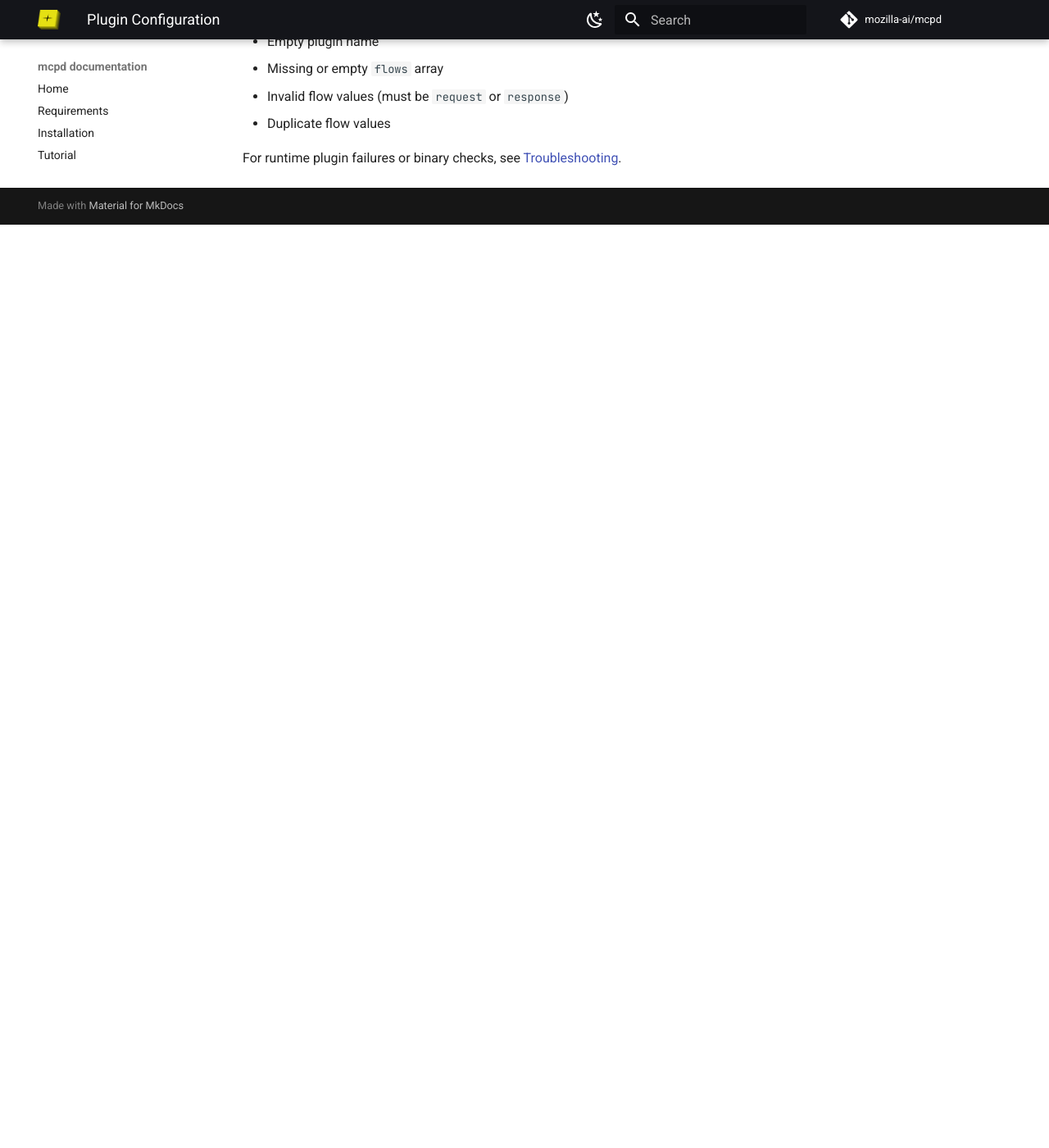
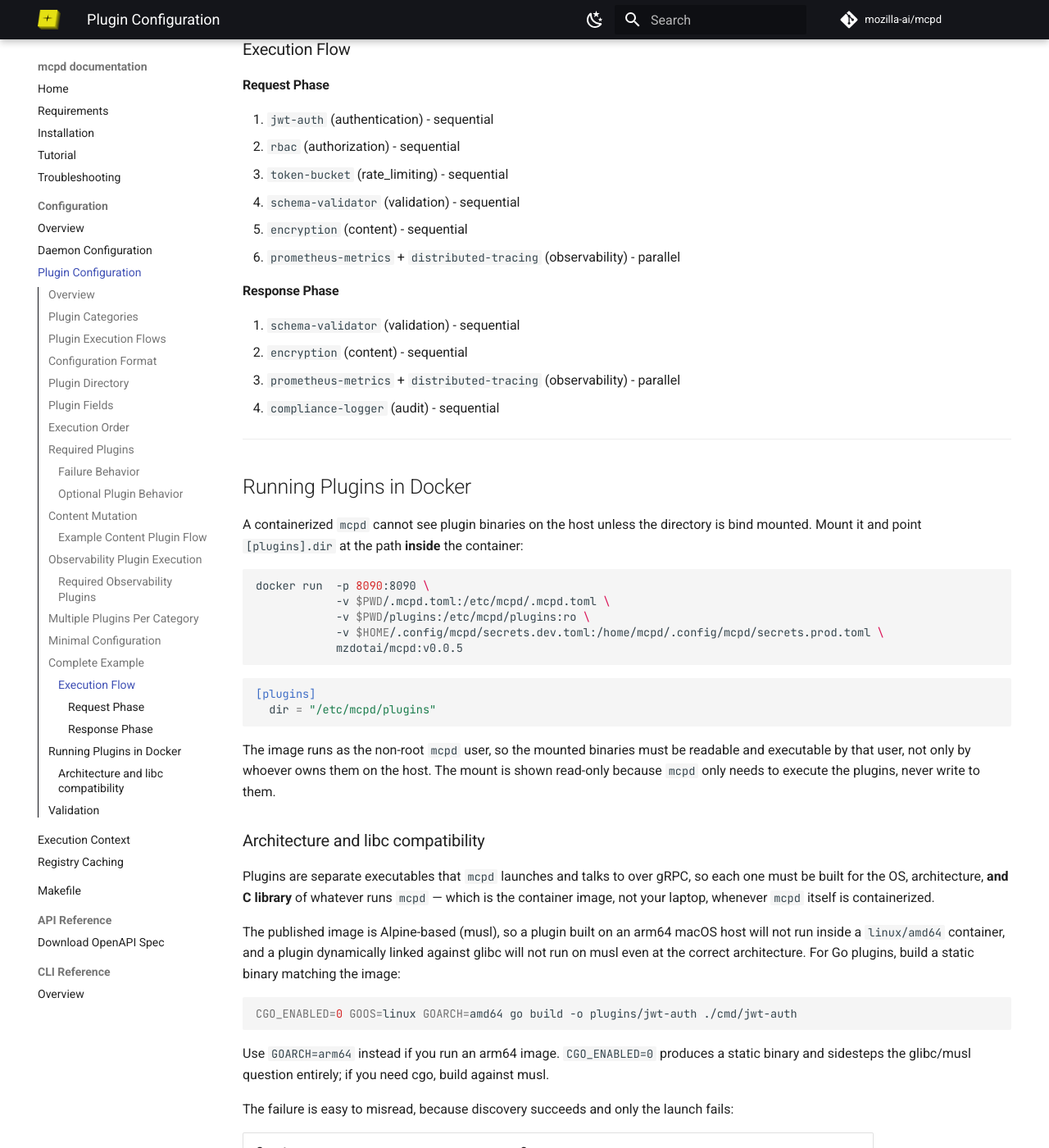
Before and after one commit to mozilla-ai/mcpd, an MkDocs documentation site: the page built from docs/plugin-configuration.md, in a window 1280 px wide and 1400 px high, scrolled down 6932 px. Shown: the whole window at 82% size. Built offline with MkDocs 1.6.1 and Material for MkDocs 9.7.7, drawn with Linux system fonts in a browser that asks for light colours; comment, search, counter and statistics services are not loaded; before the commit the page ends 7206 px from its top, so only the background shows below that; some of the changed text lies outside the part shown.

Commit message:
docs: document the plugin directory, Docker mounts, and architecture constraints
Documents [plugins].dir, which was previously absent from the configuration
format example and the fields tables, along with the discovery rules that
decide whether a binary is picked up.

Adds a Docker section covering the bind mount needed to make host-built
plugins visible to a containerized daemon, and the architecture/libc
constraints that apply because plugins execute inside the container.

Closes #257
Closes #258

````diff
--- a/docs/plugin-configuration.md
+++ b/docs/plugin-configuration.md
@@ -44,6 +44,9 @@
   package = "uvx::api-server@1.0.0"
   tools = ["create", "read", "update", "delete"]
 
+[plugins]
+  dir = "/etc/mcpd/plugins"
+
 [[plugins.authentication]]
   name = "jwt-auth"
   commit_hash = "abc123"
@@ -63,6 +66,34 @@
   name = "metrics"
   flows = ["request", "response"]
 ```
+
+---
+
+## Plugin Directory
+
+Plugins are native executables. `[plugins].dir` is the directory `mcpd` scans to find them, and
+every plugin's `name` must match a binary in that directory.
+
+| Field | Type   | Required            | Description                                    |
+|-------|--------|---------------------|------------------------------------------------|
+| `dir` | string | Yes, if any plugins | Directory containing the plugin binaries       |
+
+When scanning the directory, `mcpd` only considers **regular files with the execute bit set**.
+Subdirectories, dotfiles, and non-executable files are skipped silently, so a plugin whose binary
+lost its execute permission looks identical to one that was never there.
+
+Both problems are caught at startup rather than at request time:
+
+```console
+# dir does not exist
+Error: failed to load configuration: plugin directory /plugins: open /plugins: no such file or directory
+
+# binary missing, not executable, or a dotfile
+Error: failed to load configuration: plugin jwt-auth not found in directory /etc/mcpd/plugins
+```
+
+If you see the second error and the file is definitely there, check `ls -l` for the execute bit
+before anything else.
 
 ---
 
@@ -289,6 +320,59 @@
 
 ---
 
+## Running Plugins in Docker
+
+A containerized `mcpd` cannot see plugin binaries on the host unless the directory is bind
+mounted. Mount it and point `[plugins].dir` at the path **inside** the container:
+
+```bash
+docker run  -p 8090:8090 \
+            -v $PWD/.mcpd.toml:/etc/mcpd/.mcpd.toml \
+            -v $PWD/plugins:/etc/mcpd/plugins:ro \
+            -v $HOME/.config/mcpd/secrets.dev.toml:/home/mcpd/.config/mcpd/secrets.prod.toml \
+            mzdotai/mcpd:v0.0.5
+```
+
+```toml
+[plugins]
+  dir = "/etc/mcpd/plugins"
+```
+
+The image runs as the non-root `mcpd` user, so the mounted binaries must be readable and
+executable by that user, not only by whoever owns them on the host. The mount is shown read-only
+because `mcpd` only needs to execute the plugins, never write to them.
+
+### Architecture and libc compatibility
+
+Plugins are separate executables that `mcpd` launches and talks to over gRPC, so each one must be
+built for the OS, architecture, **and C library** of whatever runs `mcpd` — which is the container
+image, not your laptop, whenever `mcpd` itself is containerized.
+
+The published image is Alpine-based (musl), so a plugin built on an arm64 macOS host will not run
+inside a `linux/amd64` container, and a plugin dynamically linked against glibc will not run on
+musl even at the correct architecture. For Go plugins, build a static binary matching the image:
+
+```bash
+CGO_ENABLED=0 GOOS=linux GOARCH=amd64 go build -o plugins/jwt-auth ./cmd/jwt-auth
+```
+
+Use `GOARCH=arm64` instead if you run an arm64 image. `CGO_ENABLED=0` produces a static binary and
+sidesteps the glibc/musl question entirely; if you need cgo, build against musl.
+
+The failure is easy to misread, because discovery succeeds and only the launch fails:
+
+| Symptom                              | Cause                                                    |
+|--------------------------------------|----------------------------------------------------------|
+| `exec format error`                  | Wrong architecture or OS for the running platform        |
+| `no such file or directory`, but the binary exists | Dynamically linked against a libc the image lacks (typically glibc on musl) |
+| `permission denied`                  | Execute bit missing, or unreadable by the `mcpd` user    |
+
+The second one is genuinely confusing: the kernel reports the missing *interpreter*, not the
+missing binary. Check with `ldd plugins/jwt-auth` — anything other than "statically linked" means
+the image needs that loader present.
+
+---
+
 ## Validation
 
 Plugin configurations are validated when the daemon starts or during hot reload. Common validation errors:
@@ -297,5 +381,6 @@
 * Missing or empty `flows` array
 * Invalid flow values (must be `request` or `response`)
 * Duplicate flow values
+* Plugin directory missing, or configured plugin not found in it (see [Plugin Directory](#plugin-directory))
 
 For runtime plugin failures or binary checks, see [Troubleshooting](troubleshooting.md).
````
Also changed, not shown: docs/installation.md (+19 -0 lines).
